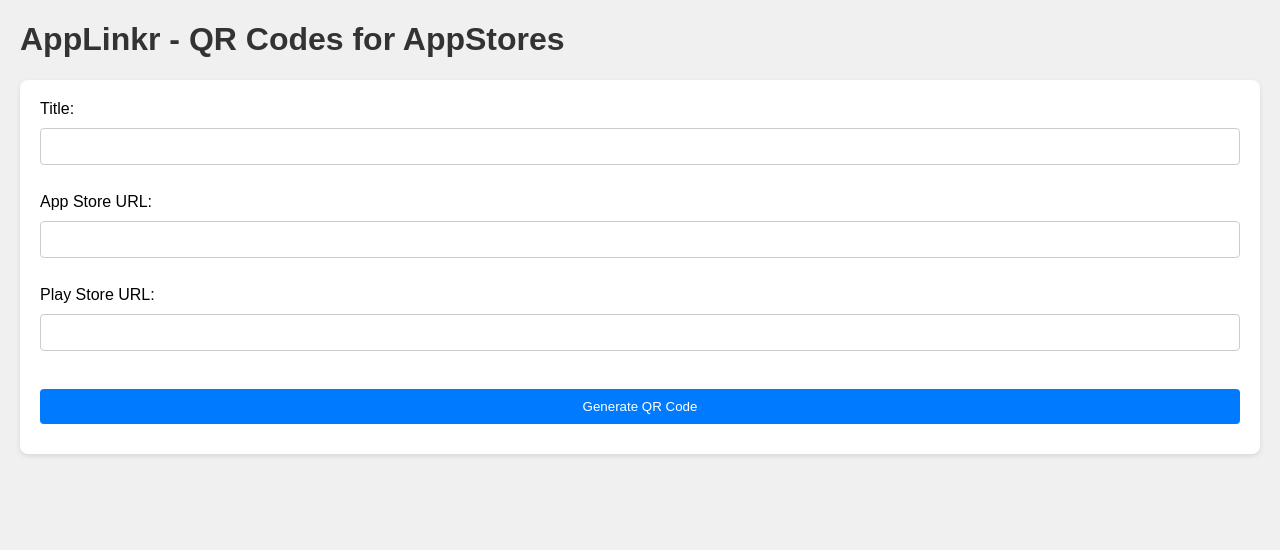
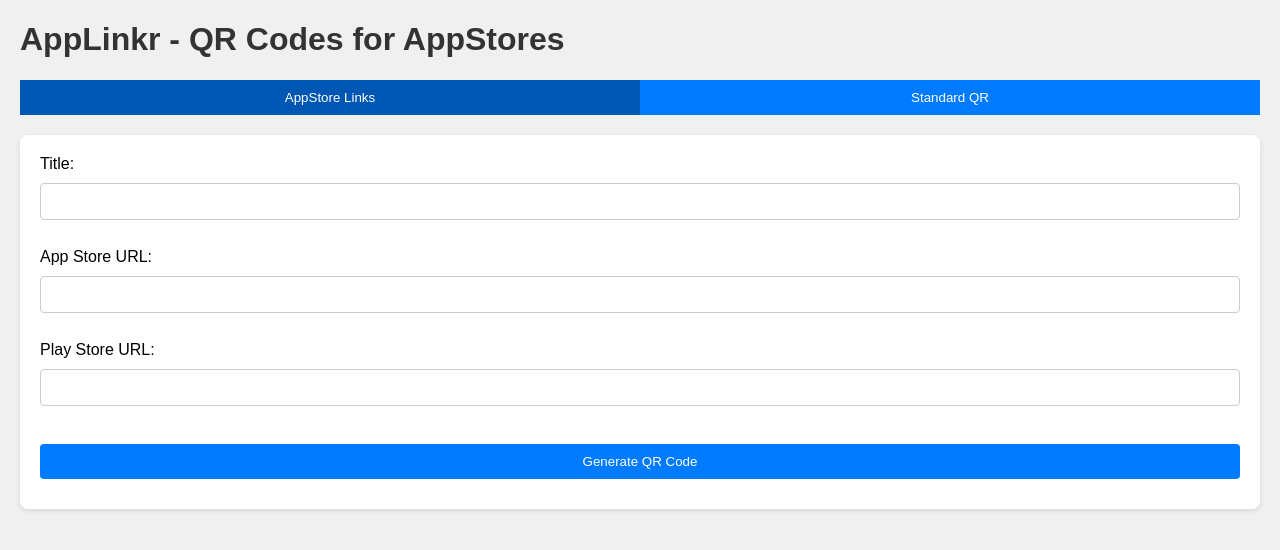
Before and after one commit to schech1/AppLinkr, a Flask app: page / in a window 1280 px wide. Shown: the part 78-628 px from the top of the page. Run offline with Flask 3, Linux system fonts and the light colour scheme; data that the repository does not hold is empty.

Commit message:
Added standard QR codes

```diff
--- a/app/app.py
+++ b/app/app.py
@@ -33,11 +33,12 @@ def get_db():
 
         # Create qr_codes table with qr_image allowing NULL values
         g.db.execute('''CREATE TABLE IF NOT EXISTS qr_codes
-                        (id TEXT PRIMARY KEY,  -- Use TEXT for UUID
+                        (id TEXT PRIMARY KEY,
                          title TEXT NOT NULL,
+                         content TEXT,
                          app_store_url TEXT NOT NULL,
                          play_store_url TEXT NOT NULL,
-                         qr_image BLOB)''')  # Allow NULL values for qr_image
+                         qr_image BLOB)''')
 
         g.db.execute('''CREATE TABLE IF NOT EXISTS qr_code_tracking
                         (id INTEGER PRIMARY KEY AUTOINCREMENT,
@@ -78,11 +79,11 @@ def index():
 
 @app.route('/create', methods=['POST'])
 def create():
-    """Generate a QR code with a link to this Flask app's redirect URL."""
-    # Get URLs and title from the form input
+    """Generate a QR code with either custom content or app store links."""
     title = request.form['title']
-    app_store_url = request.form['app_store_url']
-    play_store_url = request.form['play_store_url']
+    app_store_url = request.form.get('app_store_url')
+    play_store_url = request.form.get('play_store_url')
+    content = request.form.get('content')
 
     # Create a database connection and cursor
     db = get_db()
@@ -91,15 +92,18 @@ def create():
     # Generate a new UUID for the QR code
     qr_code_id = str(uuid.uuid4())
 
-    # insert a record without the image
-    cursor.execute('INSERT INTO qr_codes (id, title, app_store_url, play_store_url) VALUES (?, ?, ?, ?)',
-                   (qr_code_id, title, app_store_url, play_store_url))
+    if content:  # If content for standard QR code is provided
+        qr_url = content
+        cursor.execute('INSERT INTO qr_codes (id, title, content) VALUES (?, ?, ?)',
+                       (qr_code_id, title, content))
+    else:  # If the App Store and Play Store URLs are provided
+        qr_url = f"{SERVER_URL}/redirect?app_store_url={app_store_url}&play_store_url={play_store_url}&qr_code_id={qr_code_id}"
+        cursor.execute('INSERT INTO qr_codes (id, title, app_store_url, play_store_url) VALUES (?, ?, ?, ?)',
+                       (qr_code_id, title, app_store_url, play_store_url))
+
     db.commit()
 
-    # Create the URL
-    qr_url = f"{SERVER_URL}/redirect?app_store_url={app_store_url}&play_store_url={play_store_url}&qr_code_id={qr_code_id}"
-
-    # Generate the QR code with the updated URL
+    # Generate the QR code
     qr = qrcode.QRCode(
         version=1,
         error_correction=qrcode.constants.ERROR_CORRECT_L,
@@ -107,9 +111,7 @@ def create():
         border=4,
     )
     qr.add_data(qr_url)
-
     qr.make(fit=True)
-
     img = qr.make_image(fill='black', back_color='white')
 
     # Save the QR code image
@@ -117,22 +119,22 @@ def create():
     img.save(img_buf, 'PNG')
     img_buf.seek(0)
 
-    # update record with image
+    # Update the database with the QR code image
     cursor.execute('UPDATE qr_codes SET qr_image = ? WHERE id = ?', (img_buf.getvalue(), qr_code_id))
     db.commit()
 
-    # Create a URL to display the QR code
     qr_code_url = f"{SERVER_URL}{url_for('show', code_id=qr_code_id)}"
 
-    # Render the template with the QR code URL and updated list of QR codes
+    # Fetch all QR codes again to update the page
     qr_codes = db.execute('SELECT * FROM qr_codes').fetchall()
-
-    # Fetch tracking information for each QR code
     tracking_data = {}
     for code in qr_codes:
         tracking_data[code[0]] = db.execute('SELECT * FROM qr_code_tracking WHERE qr_code_id = ?', (code[0],)).fetchall()
 
     return render_template('index.html', qr_code_url=qr_code_url)
+
+
+
 
 @app.route('/show/<code_id>')
 def show(code_id):
--- a/app/templates/admin.html
+++ b/app/templates/admin.html
@@ -154,8 +154,8 @@
                         <img src="{{ qr_code_url }}" alt="QR Code">
                     </a>
                     <div class="url">
-                        <strong>App Store URL:</strong> <a href="{{ code[2] }}" target="_blank">{{ code[2] }}</a><br>
-                        <strong>Play Store URL:</strong> <a href="{{ code[3] }}" target="_blank">{{ code[3] }}</a>
+                        <strong>App Store URL:</strong> <a href="{{ code[3] }}" target="_blank">{{ code[3] }}</a><br>
+                        <strong>Play Store URL:</strong> <a href="{{ code[4] }}" target="_blank">{{ code[4] }}</a>
                     </div>
                     <div>
                         <strong>Tracking Info:</strong>
--- a/app/templates/index.html
+++ b/app/templates/index.html
@@ -52,7 +52,7 @@
         .qr-url {
             margin: 10px 0;
             font-size: 14px;
-            color: #007bff; /* Color for the link */
+            color: #007bff;
         }
         .copy-button {
             background-color: #007bff;
@@ -96,8 +96,6 @@
             align-items: center;
             background-color: #007bff;
             padding: 10px;
-            position: relative;
-
         }
         nav a {
             color: white;
@@ -112,7 +110,6 @@
         .menu {
             display: flex;
             gap: 20px;
-
         }
         .menu-icon {
             display: none;
@@ -124,7 +121,6 @@
                 display: none;
                 flex-direction: column;
                 gap: 10px;
-                position:relative;
                 background-color: #007bff;
                 width: 100%;
                 z-index: 1000;
@@ -136,6 +132,36 @@
             .menu-icon {
                 display: block;
             }
+        }
+        /* Tab Styles */
+        .tab-container {
+            margin-top: 20px;
+        }
+        .tab-buttons {
+            display: flex;
+            justify-content: space-around;
+        }
+        .tab-buttons button {
+            flex: 1;
+            padding: 10px;
+            background-color: #007bff;
+            color: white;
+            border: none;
+            cursor: pointer;
+            transition: background-color 0.3s;
+        }
+        .tab-buttons button:hover {
+            background-color: #0056b3;
+        }
+        .tab-buttons button.active {
+            background-color: #0056b3;
+        }
+        .tab-content {
+            display: none;
+            margin-top: 20px;
+        }
+        .tab-content.active {
+            display: block;
         }
     </style>
 </head>
@@ -152,6 +178,16 @@
     </nav>
 
     <h1>AppLinkr - QR Codes for AppStores</h1>
+
+    <!-- Tab Container -->
+    <div class="tab-container">
+        <div class="tab-buttons">
+            <button class="active" onclick="showTab('appstore-tab')">AppStore Links</button>
+            <button onclick="showTab('standard-qr-tab')">Standard QR</button>
+        </div>
+
+        <!-- AppStore Links Form -->
+        <div id="appstore-tab" class="tab-content active">
             <form action="/create" method="post">
                 <label for="title">Title:</label><br>
                 <input type="text" id="title" name="title" required><br><br>
@@ -164,6 +200,18 @@
 
                 <input type="submit" value="Generate QR Code">
             </form>
+        </div>
+
+        <!-- Standard QR Form -->
+        <div id="standard-qr-tab" class="tab-content">
+            <form action="/create_standard_qr" method="post">
+                <label for="qr_content">QR Content:</label><br>
+                <input type="text" id="qr_content" name="qr_content" placeholder="Enter content for standard QR" required><br><br>
+
+                <input type="submit" value="Generate Standard QR Code">
+            </form>
+        </div>
+    </div>
 
     {% if qr_code_url %}
     <div class="qr-container">
@@ -196,6 +244,20 @@
             document.body.removeChild(textArea);
             alert("QR Code URL copied to clipboard!");
         }
+
+        function showTab(tabId) {
+            // Hide all tabs
+            const tabs = document.querySelectorAll('.tab-content');
+            tabs.forEach(tab => tab.classList.remove('active'));
+
+            // Remove active class from all buttons
+            const tabButtons = document.querySelectorAll('.tab-buttons button');
+            tabButtons.forEach(button => button.classList.remove('active'));
+
+            // Show the selected tab and highlight the button
+            document.getElementById(tabId).classList.add('active');
+            event.target.classList.add('active');
+        }
     </script>
 </body>
 </html>
```
Lines whose indentation alone changed are shown as unchanged.
